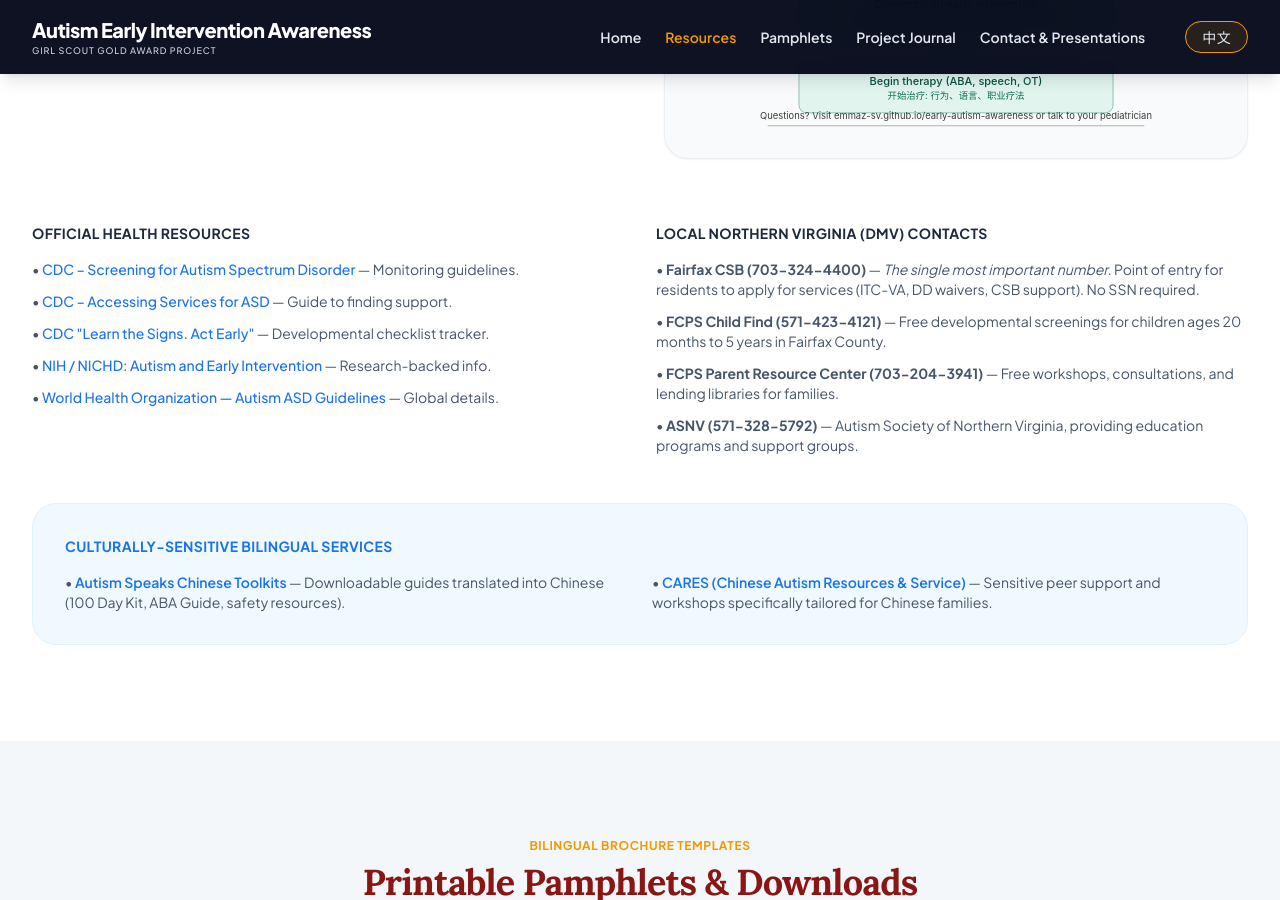
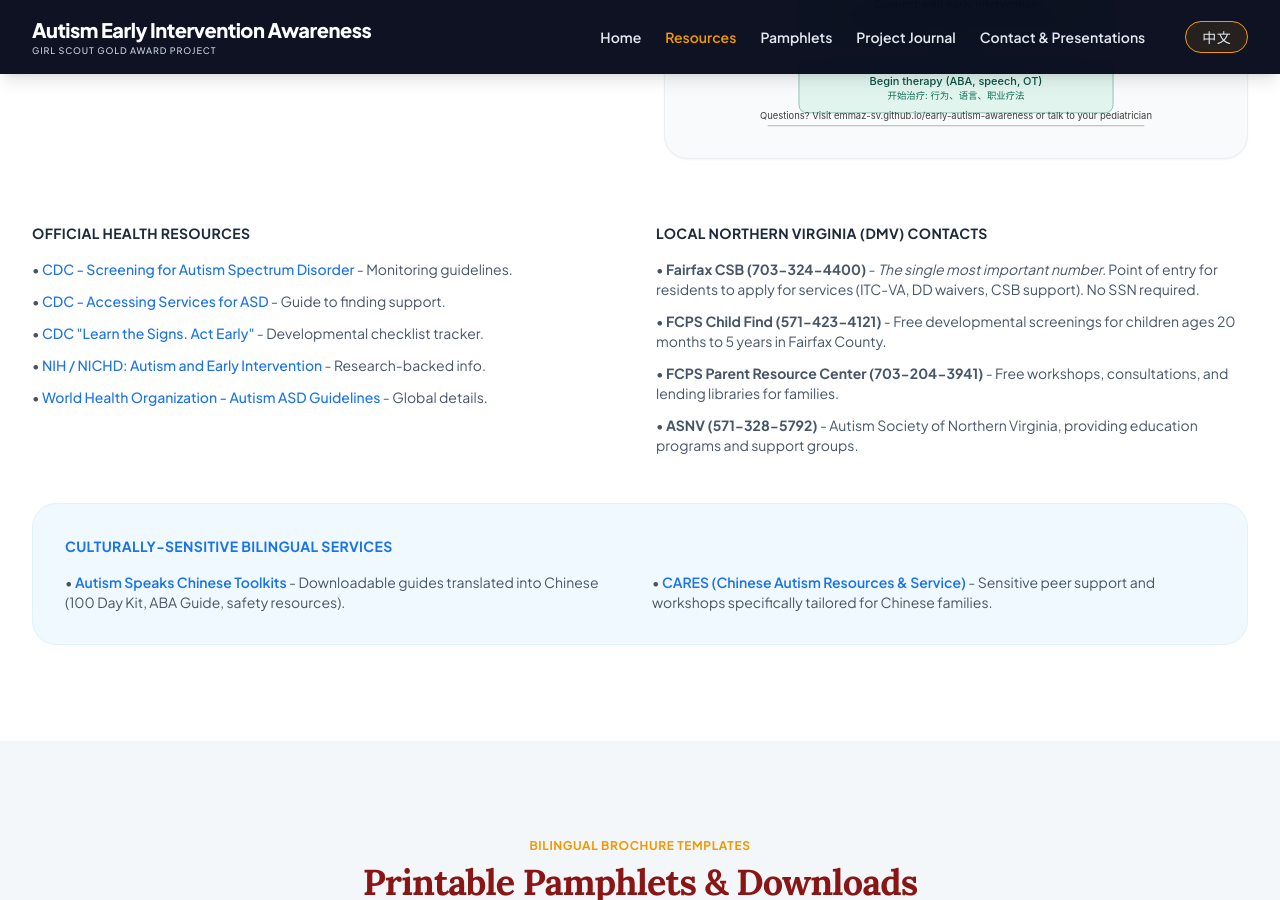
Before and after one commit to emmaz-sv/early-autism-awareness, a Jekyll site: the page built from docs/index.html, in a window 1280 px wide and 900 px high, scrolled down 3921 px. Built offline with Jekyll 4.4.1, drawn with Linux system fonts in a browser that asks for light colours; nearby versions of some CDN libraries; some of the changed text lies outside the part shown.

Commit message:
Replace unicode em-dashes with standard hyphens and formatting

```diff
--- a/docs/_config.yml
+++ b/docs/_config.yml
@@ -1,5 +1,5 @@
 title: "Autism Early Intervention Awareness"
-tagline: "Bilingual resources for Chinese families — early signs, screenings, and help"
+tagline: "Bilingual resources for Chinese families - early signs, screenings, and help"
 baseurl: "/early-autism-awareness"
 markdown: kramdown
 exclude:
--- a/docs/_layouts/default.html
+++ b/docs/_layouts/default.html
@@ -69,10 +69,10 @@
     <!-- Top Alert Banner -->
     <div id="alert-banner" class="bg-brand-orange text-slate-950 text-xs font-semibold py-2 px-4 text-center transition-all duration-300 flex items-center justify-center gap-2">
       {% if page.lang == 'zh' %}
-        <span>Girl Scout Gold Award 项目 — 推广早期自闭症诊断与干预意识</span>
+        <span>Girl Scout Gold Award 项目 - 推广早期自闭症诊断与干预意识</span>
         <a href="{{ '/zh/index.html#resources' | relative_url }}" class="underline hover:text-slate-900 transition ml-2">了解早期征兆 &rarr;</a>
       {% else %}
-        <span>Girl Scout Gold Award Project — Raising awareness for early autism screening & intervention.</span>
+        <span>Girl Scout Gold Award Project - Raising awareness for early autism screening & intervention.</span>
         <a href="{{ '/index.html#resources' | relative_url }}" class="underline hover:text-slate-900 transition ml-2">Learn Early Signs &rarr;</a>
       {% endif %}
     </div>
@@ -201,7 +201,7 @@
           </div>
           <div class="mt-8 md:mt-0 text-slate-500 text-xs">
             <p class="mb-1">&copy; {{ 'now' | date: "%Y" }} {{ site.title }}. All rights reserved.</p>
-            <p>{% if page.lang == 'zh' %}来源：NIH, CDC, ChildFind — 详见资源页面。{% else %}Sources: NIH, CDC, ChildFind — links on the Resources page.{% endif %}</p>
+            <p>{% if page.lang == 'zh' %}来源：NIH, CDC, ChildFind - 详见资源页面。{% else %}Sources: NIH, CDC, ChildFind - links on the Resources page.{% endif %}</p>
           </div>
         </div>
       </div>
--- a/docs/index.html
+++ b/docs/index.html
@@ -184,7 +184,7 @@ lang: en
         The "Golden Rule" Red Flag (Any Age)
       </h4>
       <p class="text-red-700 text-sm leading-relaxed">
-        <strong>Any regression or loss of skills</strong>—including speech, babbling, eye contact, gestures, or social abilities at any age—is a significant red flag that requires immediate developmental evaluation by a pediatrician.
+        <strong>Any regression or loss of skills</strong> (including speech, babbling, eye contact, gestures, or social abilities at any age) is a significant red flag that requires immediate developmental evaluation by a pediatrician.
       </p>
     </div>
 
@@ -210,21 +210,21 @@ lang: en
         <div>
           <h4 class="font-bold text-slate-800 text-sm uppercase tracking-wide mb-4">Official Health Resources</h4>
           <ul class="space-y-3 text-slate-600 text-sm">
-            <li>&bull; <a href="https://www.cdc.gov/autism/diagnosis/index.html" target="_blank" rel="noopener" class="text-brand-blue hover:underline font-medium">CDC – Screening for Autism Spectrum Disorder</a> — Monitoring guidelines.</li>
-            <li>&bull; <a href="https://www.cdc.gov/autism/treatment/accessing-services.html" target="_blank" rel="noopener" class="text-brand-blue hover:underline font-medium">CDC – Accessing Services for ASD</a> — Guide to finding support.</li>
-            <li>&bull; <a href="https://www.cdc.gov/act-early/index.html" target="_blank" rel="noopener" class="text-brand-blue hover:underline font-medium">CDC "Learn the Signs. Act Early"</a> — Developmental checklist tracker.</li>
-            <li>&bull; <a href="https://www.nichd.nih.gov/health/topics/autism" target="_blank" rel="noopener" class="text-brand-blue hover:underline font-medium">NIH / NICHD: Autism and Early Intervention</a> — Research-backed info.</li>
-            <li>&bull; <a href="https://www.who.int/health-topics/autism-spectrum-disorders" target="_blank" rel="noopener" class="text-brand-blue hover:underline font-medium">World Health Organization — Autism ASD Guidelines</a> — Global details.</li>
+            <li>&bull; <a href="https://www.cdc.gov/autism/diagnosis/index.html" target="_blank" rel="noopener" class="text-brand-blue hover:underline font-medium">CDC - Screening for Autism Spectrum Disorder</a> - Monitoring guidelines.</li>
+            <li>&bull; <a href="https://www.cdc.gov/autism/treatment/accessing-services.html" target="_blank" rel="noopener" class="text-brand-blue hover:underline font-medium">CDC - Accessing Services for ASD</a> - Guide to finding support.</li>
+            <li>&bull; <a href="https://www.cdc.gov/act-early/index.html" target="_blank" rel="noopener" class="text-brand-blue hover:underline font-medium">CDC "Learn the Signs. Act Early"</a> - Developmental checklist tracker.</li>
+            <li>&bull; <a href="https://www.nichd.nih.gov/health/topics/autism" target="_blank" rel="noopener" class="text-brand-blue hover:underline font-medium">NIH / NICHD: Autism and Early Intervention</a> - Research-backed info.</li>
+            <li>&bull; <a href="https://www.who.int/health-topics/autism-spectrum-disorders" target="_blank" rel="noopener" class="text-brand-blue hover:underline font-medium">World Health Organization - Autism ASD Guidelines</a> - Global details.</li>
           </ul>
         </div>
 
         <div>
           <h4 class="font-bold text-slate-800 text-sm uppercase tracking-wide mb-4">Local Northern Virginia (DMV) Contacts</h4>
           <ul class="space-y-3 text-slate-600 text-sm">
-            <li>&bull; <strong>Fairfax CSB (703-324-4400)</strong> — <em>The single most important number.</em> Point of entry for residents to apply for services (ITC-VA, DD waivers, CSB support). No SSN required.</li>
-            <li>&bull; <strong>FCPS Child Find (571-423-4121)</strong> — Free developmental screenings for children ages 20 months to 5 years in Fairfax County.</li>
-            <li>&bull; <strong>FCPS Parent Resource Center (703-204-3941)</strong> — Free workshops, consultations, and lending libraries for families.</li>
-            <li>&bull; <strong>ASNV (571-328-5792)</strong> — Autism Society of Northern Virginia, providing education programs and support groups.</li>
+            <li>&bull; <strong>Fairfax CSB (703-324-4400)</strong> - <em>The single most important number.</em> Point of entry for residents to apply for services (ITC-VA, DD waivers, CSB support). No SSN required.</li>
+            <li>&bull; <strong>FCPS Child Find (571-423-4121)</strong> - Free developmental screenings for children ages 20 months to 5 years in Fairfax County.</li>
+            <li>&bull; <strong>FCPS Parent Resource Center (703-204-3941)</strong> - Free workshops, consultations, and lending libraries for families.</li>
+            <li>&bull; <strong>ASNV (571-328-5792)</strong> - Autism Society of Northern Virginia, providing education programs and support groups.</li>
           </ul>
         </div>
       </div>
@@ -233,10 +233,10 @@ lang: en
         <h4 class="font-bold text-brand-blue text-sm uppercase tracking-wide mb-4">Culturally-Sensitive Bilingual Services</h4>
         <div class="grid grid-cols-1 md:grid-cols-2 gap-6 text-slate-600 text-sm">
           <p>
-            &bull; <a href="https://www.autismspeaks.org/chinese-resources" target="_blank" rel="noopener" class="text-brand-blue hover:underline font-semibold">Autism Speaks Chinese Toolkits</a> — Downloadable guides translated into Chinese (100 Day Kit, ABA Guide, safety resources).
+            &bull; <a href="https://www.autismspeaks.org/chinese-resources" target="_blank" rel="noopener" class="text-brand-blue hover:underline font-semibold">Autism Speaks Chinese Toolkits</a> - Downloadable guides translated into Chinese (100 Day Kit, ABA Guide, safety resources).
           </p>
           <p>
-            &bull; <a href="https://www.caresseattle.org/" target="_blank" rel="noopener" class="text-brand-blue hover:underline font-semibold">CARES (Chinese Autism Resources & Service)</a> — Sensitive peer support and workshops specifically tailored for Chinese families.
+            &bull; <a href="https://www.caresseattle.org/" target="_blank" rel="noopener" class="text-brand-blue hover:underline font-semibold">CARES (Chinese Autism Resources & Service)</a> - Sensitive peer support and workshops specifically tailored for Chinese families.
           </p>
         </div>
       </div>
@@ -369,7 +369,7 @@ lang: en
       </p>
 
       <div class="absolute bottom-4 right-8 text-6xl text-sky-200/80 font-serif pointer-events-none select-none">”</div>
-      <div class="mt-6 text-sm font-bold uppercase tracking-wider text-brand-blue">— Project Outreach Goal</div>
+      <div class="mt-6 text-sm font-bold uppercase tracking-wider text-brand-blue">- Project Outreach Goal</div>
     </div>
   </div>
 </section>
```
Also changed, not shown: docs/zh/index.html (+13 -13 lines).
